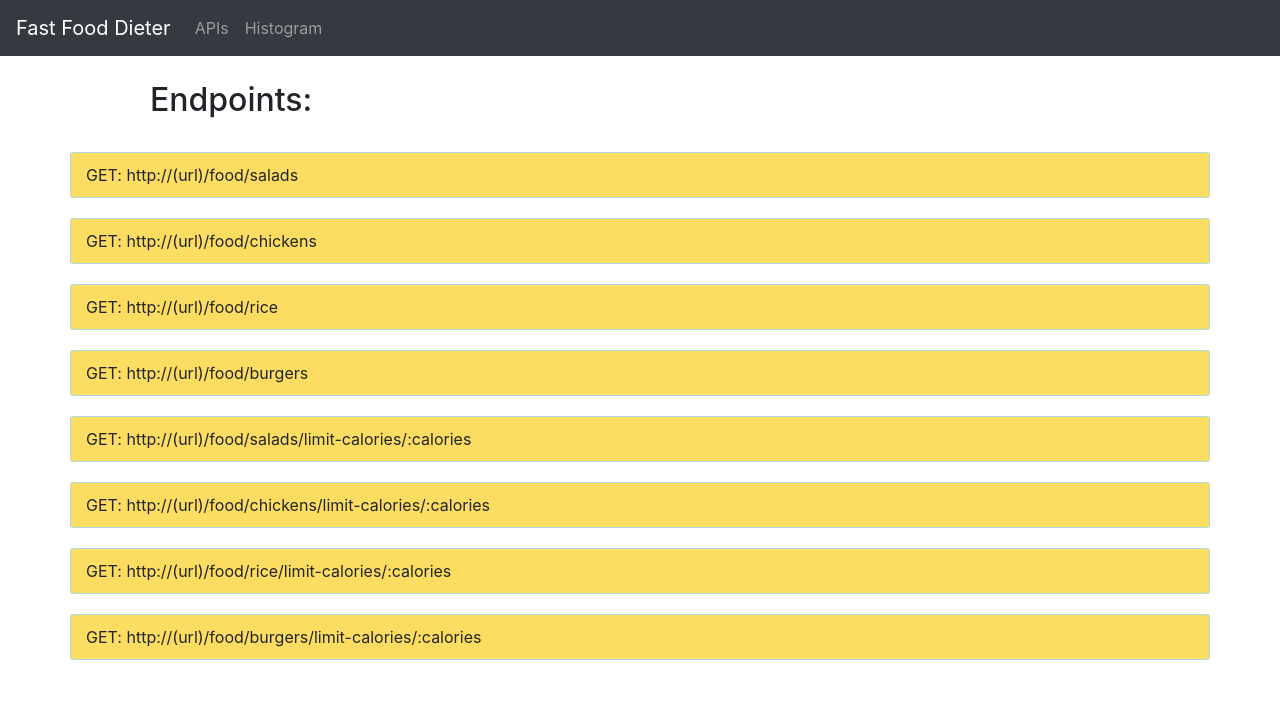
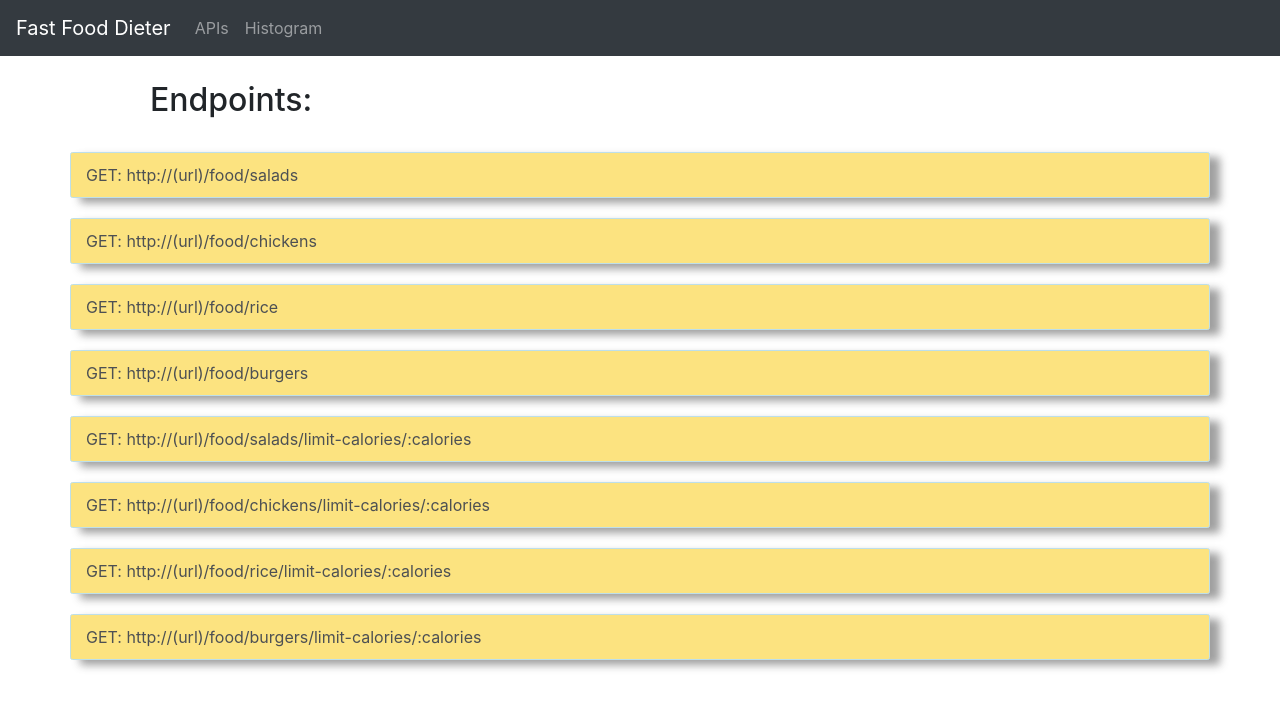
Before and after one commit to thesuckerteam/fastfooddieter, a React (Create React App) app in the folder client/: page / in a window 1280 px wide. Shown: the top 708 px of the page. Built offline with nearby package versions, Linux system fonts and the light colour scheme; no server answers.

Commit message:
add some css

```diff
--- a/client/src/components/APIList/style.css
+++ b/client/src/components/APIList/style.css
@@ -5,11 +5,13 @@
 	padding-bottom: 10px;
 	padding-top: 10px;
 	padding-left: 10px;
-	border-radius: 2.5px;
+    border-radius: 2.5px;
+    opacity: 0.8;
+    box-shadow: 10px 5px 8px #888888;
 }
 
 .container:hover {
-	opacity: 0.25;
+	opacity: 1;
 }
 
 .header{
```
